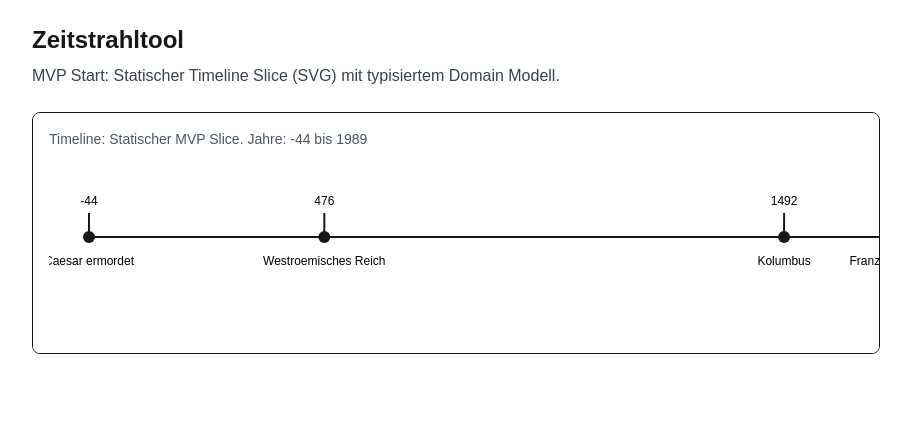
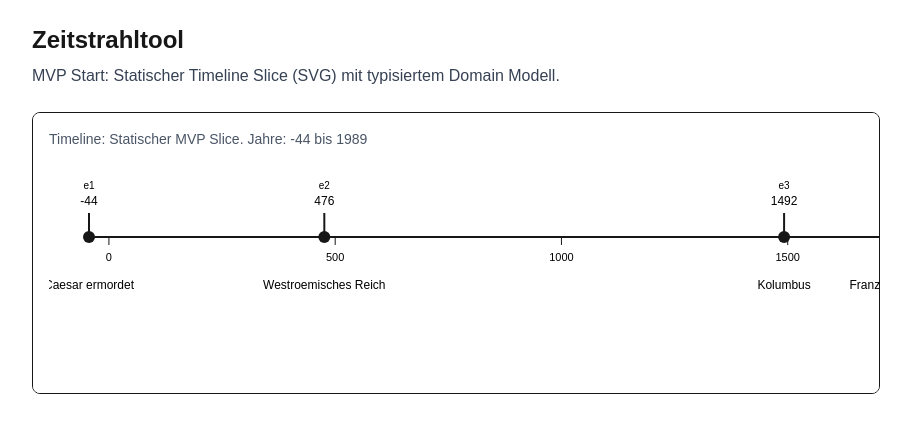
Before and after one commit to theAC1/Zeitstrahltool, a Next.js app in the folder web/: page / in a window 1280 px wide. Shown: the top 432 px of the page, without its empty margins (184-1095 px from the left). Built offline with nearby package versions, Linux system fonts and the light colour scheme.

Commit message:
feat: render axis ticks on svg timeline

```diff
--- a/web/src/components/timeline/Timeline.tsx
+++ b/web/src/components/timeline/Timeline.tsx
@@ -1,4 +1,5 @@
 import type { Timeline as TimelineType, TimelineEvent } from "../../types/timeline";
+import { generateTicks } from "../../lib/timeline/axis";
 
 function scaleYear(year: number, minYear: number, maxYear: number, width: number) {
   const span = maxYear - minYear || 1;
@@ -30,9 +31,12 @@ export function Timeline({ timeline }: { timeline: TimelineType }) {
   const maxYear = years.length ? Math.max(...years) : 1;
 
   const width = 1000;
-  const height = 180;
+  const height = 220;
   const paddingX = 40;
   const lineY = 80;
+
+  const innerWidth = width - paddingX * 2;
+  const ticks = generateTicks(minYear, maxYear);
 
   return (
     <div className="w-full overflow-x-auto rounded-lg border bg-white p-4">
@@ -50,9 +54,21 @@ export function Timeline({ timeline }: { timeline: TimelineType }) {
           strokeWidth="2"
         />
 
+        {ticks.map((t) => {
+          const x = paddingX + scaleYear(t, minYear, maxYear, innerWidth);
+          return (
+            <g key={`tick-${t}`}>
+              <line x1={x} y1={lineY} x2={x} y2={lineY + 8} stroke="currentColor" strokeWidth="1" />
+              <text x={x} y={lineY + 24} textAnchor="middle" fontSize="11">
+                {t}
+              </text>
+            </g>
+          );
+        })}
+
         {eventsSorted.map((ev) => {
           const labelYear = eventAnchorYear(ev);
-          const x = paddingX + scaleYear(labelYear, minYear, maxYear, width - paddingX * 2);
+          const x = paddingX + scaleYear(labelYear, minYear, maxYear, innerWidth);
 
           return (
             <g key={ev.id}>
@@ -61,7 +77,10 @@ export function Timeline({ timeline }: { timeline: TimelineType }) {
               <text x={x} y={lineY - 32} textAnchor="middle" fontSize="12">
                 {labelYear}
               </text>
-              <text x={x} y={lineY + 28} textAnchor="middle" fontSize="12">
+              <text x={x} y={lineY - 48} textAnchor="middle" fontSize="10">
+                {ev.id}
+              </text>
+              <text x={x} y={lineY + 52} textAnchor="middle" fontSize="12">
                 {ev.title}
               </text>
             </g>
```
